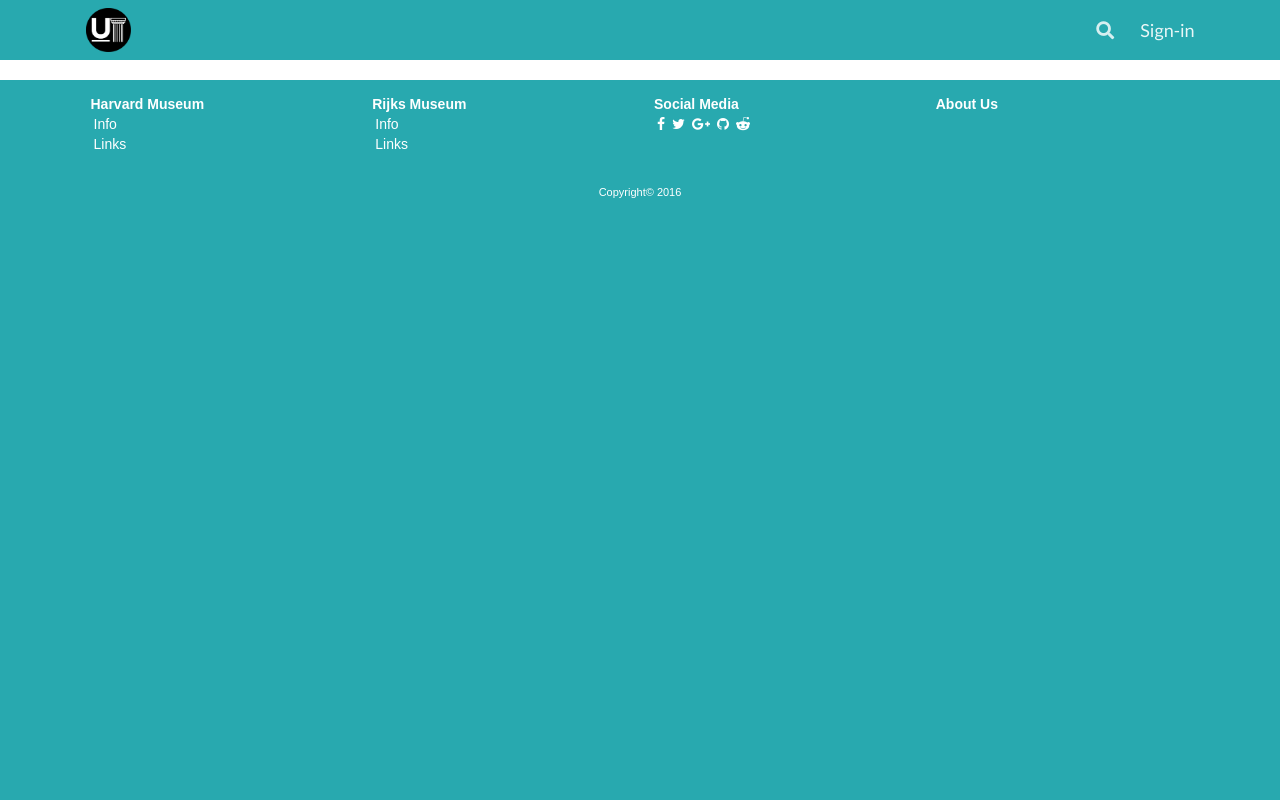
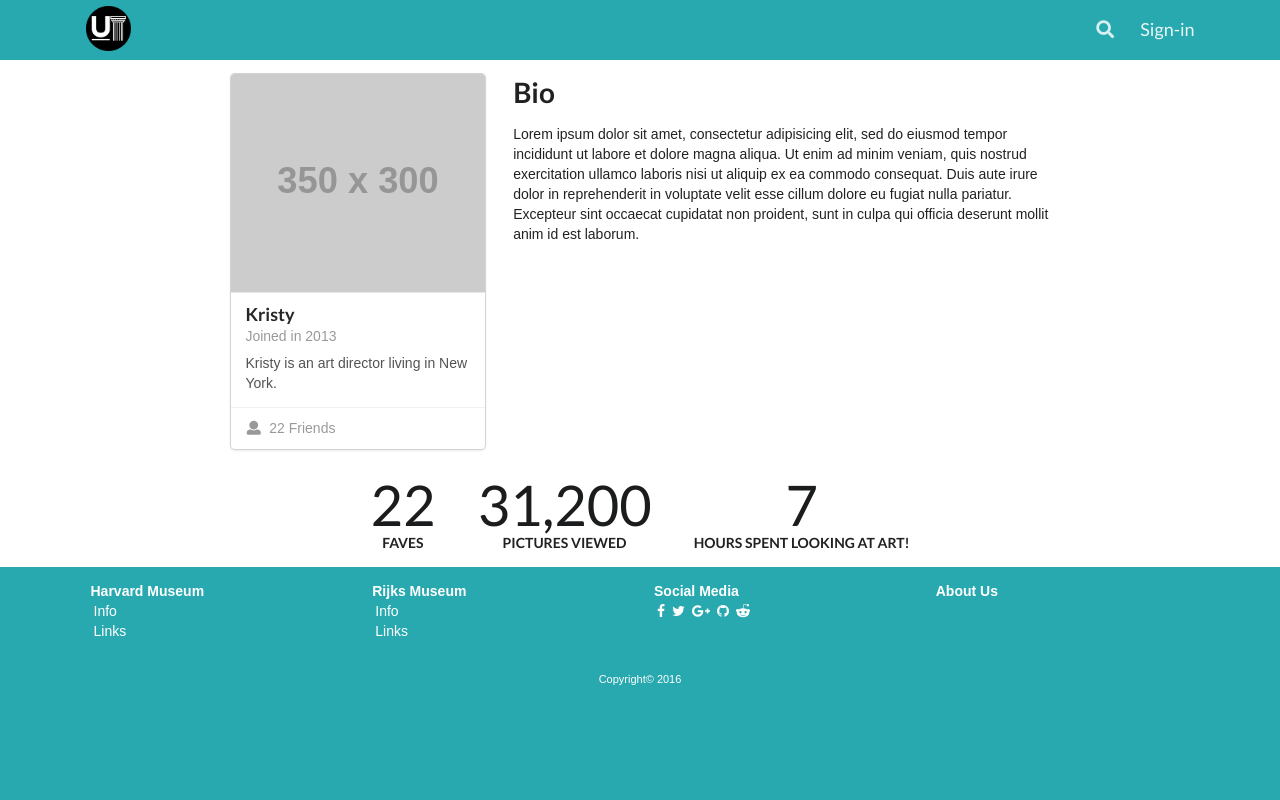
Before and after one commit to EdgarAhDzib/U-SeumAPI, a PHP site: page /account.html in a window 1280 px wide. Run offline with PHP 8.4, Linux system fonts and the light colour scheme; grey boxes labelled with a size stand in for pictures from a placeholder-image service; some libraries are stand-ins or nearby versions.

Commit message:
Profile/account page placeholders

```diff
--- a/about.html
+++ b/about.html
@@ -36,7 +36,7 @@
         </a>
     </div>
     <div class="dimmed pusher">
-        <div class="header">
+        <div class="page-header">
             <div class="ui text inverted menu header">
                 <div class="ui container">
                     <div class="item">
--- a/account.html
+++ b/account.html
@@ -36,7 +36,7 @@
         </a>
     </div>
     <div class="dimmed pusher">
-        <div class="header">
+        <div class="page-header">
             <div class="ui text inverted menu header">
                 <div class="ui container">
                     <div class="item">
@@ -58,8 +58,70 @@
         </div>
 
         <div class="ui container">
-            <div class="grid">
-
+            <div class="ui padded centered grid">
+                <div class="four wide column">
+                    <div class="ui fluid card">
+                        <div class="image">
+                            <img src="http://placehold.it/350x300">
+                        </div>
+                        <div class="content">
+                            <a class="header">Kristy</a>
+                            <div class="meta">
+                                <span class="date">Joined in 2013</span>
+                            </div>
+                            <div class="description">
+                                Kristy is an art director living in New York.
+                            </div>
+                        </div>
+                        <div class="extra content">
+                            <a>
+                                <i class="user icon"></i> 22 Friends
+                            </a>
+                        </div>
+                    </div>
+                </div>
+                <div class="eight wide column">
+                    <div class="ui items">
+                        <div class="item">
+                            <div class="content">
+                                <h1>Bio</h1>
+                                <div class="description">
+                                    <p>Lorem ipsum dolor sit amet, consectetur adipisicing elit, sed do eiusmod tempor incididunt ut labore et dolore magna aliqua. Ut enim ad minim veniam, quis nostrud exercitation ullamco laboris nisi ut aliquip ex ea commodo
+                                        consequat. Duis aute irure dolor in reprehenderit in voluptate velit esse cillum dolore eu fugiat nulla pariatur. Excepteur sint occaecat cupidatat non proident, sunt in culpa qui officia deserunt mollit anim id
+                                        est laborum.</p>
+                                </div>
+                            </div>
+                        </div>
+                    </div>
+                </div>
+                <div class="row">
+                    <div class="ui statistics">
+                        <div class="statistic">
+                            <div class="value">
+                                22
+                            </div>
+                            <div class="label">
+                                Faves
+                            </div>
+                        </div>
+                        <div class="statistic">
+                            <div class="value">
+                                31,200
+                            </div>
+                            <div class="label">
+                                Pictures Viewed
+                            </div>
+                        </div>
+                        <div class="statistic">
+                            <div class="value">
+                                7
+                            </div>
+                            <div class="label">
+                                Hours Spent Looking at Art!
+                            </div>
+                        </div>
+                    </div>
+                </div>
             </div>
         </div>
 
--- a/assets/css/style.css
+++ b/assets/css/style.css
@@ -20,7 +20,7 @@ ul li {
   margin-left: 3px;
 }
 
-.header {
+.page-header {
     height: 60px;
     background-color: #28A9AF;
 }
--- a/favorite.html
+++ b/favorite.html
@@ -36,7 +36,7 @@
         </a>
     </div>
     <div class="dimmed pusher">
-        <div class="header">
+        <div class="page-header">
             <div class="ui text inverted menu header">
                 <div class="ui container">
                     <div class="item">
--- a/history.html
+++ b/history.html
@@ -36,7 +36,7 @@
         </a>
     </div>
     <div class="dimmed pusher">
-        <div class="header">
+        <div class="page-header">
             <div class="ui text inverted menu header">
                 <div class="ui container">
                     <div class="item">
--- a/index.html
+++ b/index.html
@@ -36,7 +36,7 @@
         </a>
     </div>
     <div class="dimmed pusher">
-        <div class="header">
+        <div class="page-header">
             <div class="ui text inverted menu header">
                 <div class="ui container">
                     <div class="item">
```
Lines whose indentation alone changed are shown as unchanged.
